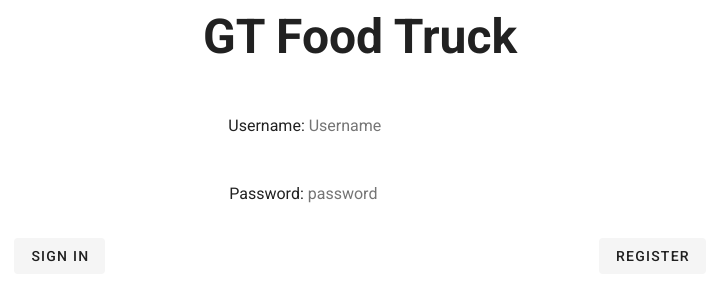
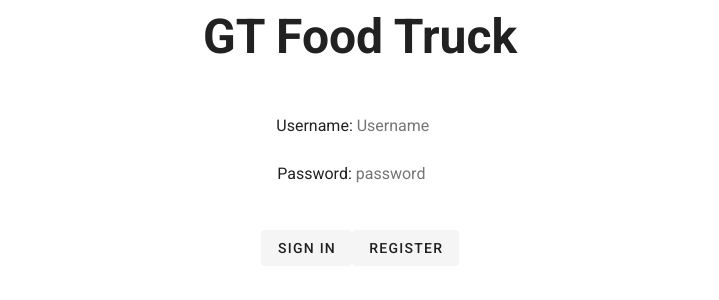
Before and after one commit to chichet/Food-Truck-Management, a Vue app: page / in a window 1280 px wide. Shown: the top 300 px of the page, without its empty margins (280-999 px from the left). Built offline with nearby package versions, Linux system fonts and the light colour scheme.

Commit message:
register page

```diff
--- a/src/components/HelloWorld.vue
+++ b/src/components/HelloWorld.vue
@@ -9,7 +9,7 @@
       </v-col>
 
       <v-col
-        class="mb-5"
+        class="mb-0 ml-12"
         cols="12"
       >
         <label for="user">Username:    </label>
@@ -17,7 +17,7 @@
       </v-col>
 
       <v-col
-        class="mb-5"
+        class="mb-8 ml-12"
         cols="12"
       >
           <label for="password">Password:    </label>
@@ -26,7 +26,7 @@
     </v-row>
     <v-row
     align="center"
-    justify="space-around"
+    justify="center"
   >
     <v-btn depressed>
       Sign in
```
